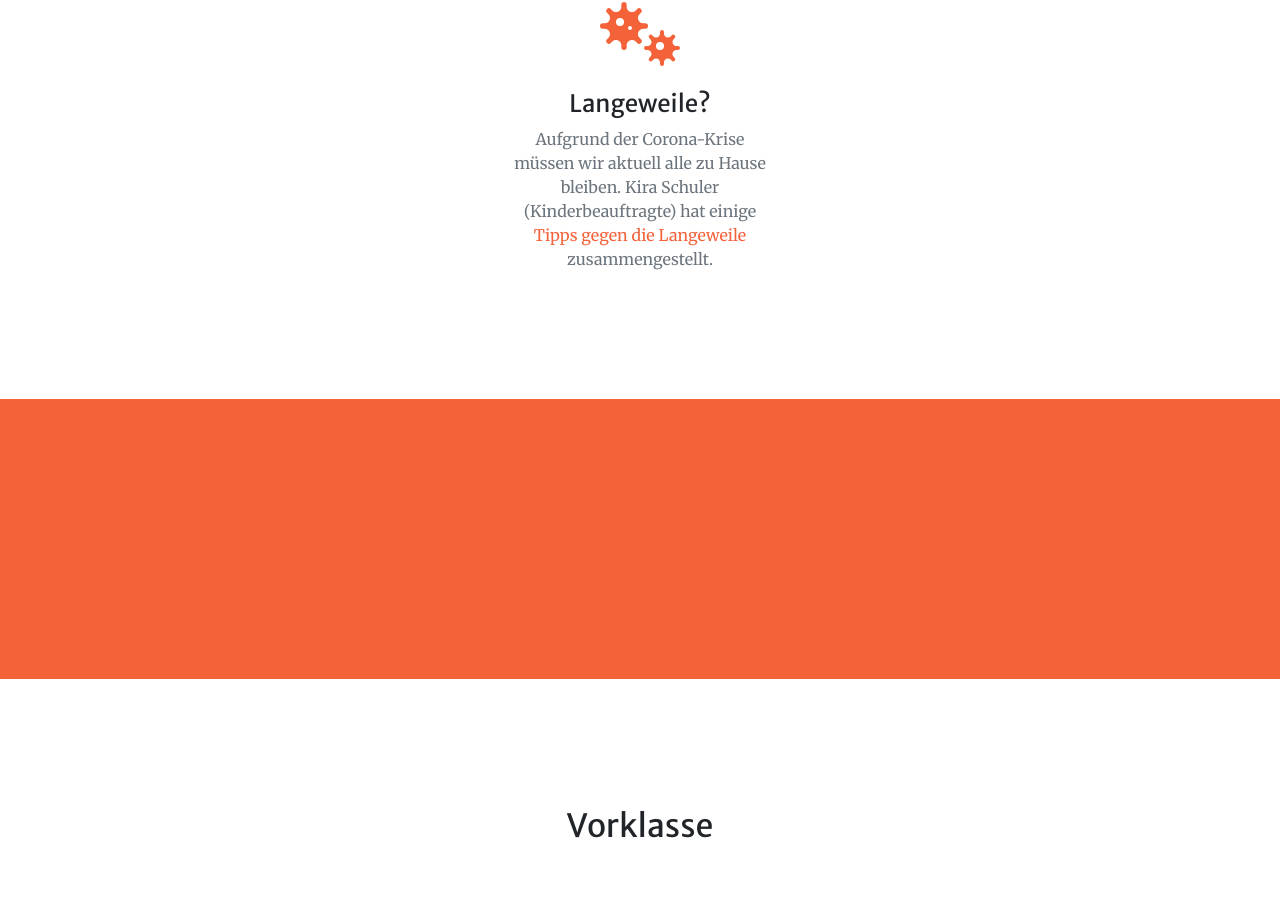
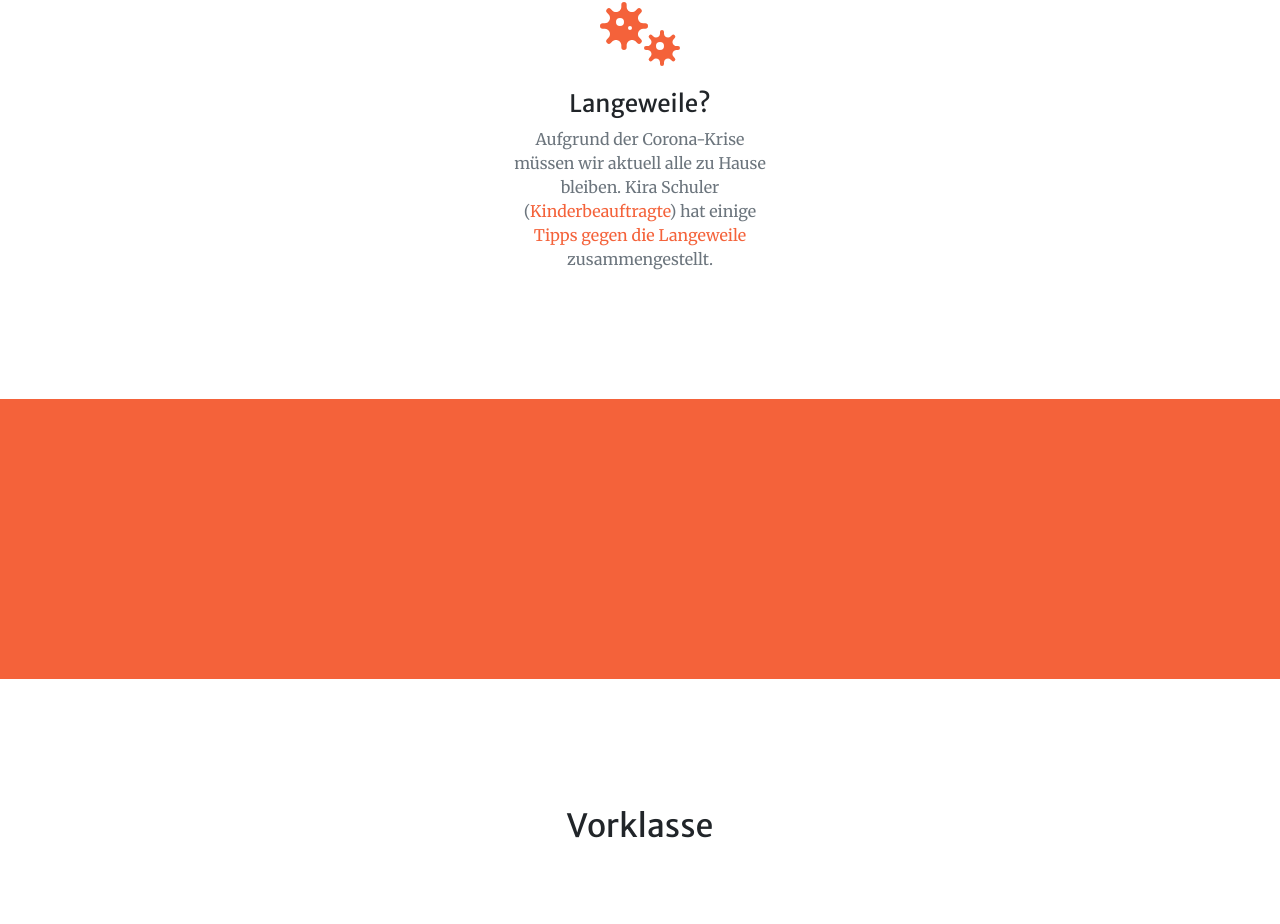
Before and after one commit to elternfuereltern/elternfuereltern.github.io, a plain HTML site: page index.html in a window 1280 px wide. Shown: the part 1613-2537 px from the top of the page. Drawn offline with nearby package versions, Linux system fonts and the light colour scheme.

Commit message:
Link für Kinderbeauftragte

```diff
--- a/index.html
+++ b/index.html
@@ -79,7 +79,10 @@
 					<i class="fas fa-4x fa-viruses text-primary mb-4"></i>
 					<h3 class="h4 mb-2">Langeweile?</h3>
 					<p class="text-muted mb-0">Aufgrund der Corona-Krise müssen wir aktuell alle zu Hause bleiben.
-						Kira Schuler (Kinderbeauftragte) hat einige <a href="assets/pdf/TippsLangeweile.pdf">Tipps gegen die Langeweile</a> zusammengestellt.</p>
+						Kira Schuler
+						(<a target="_blank" href="https://kinderbeauftragte-frankfurt.de/index.php/ihr-stadtteil/eckenheim">Kinderbeauftragte</a>)
+						hat einige <a href="assets/pdf/TippsLangeweile.pdf">Tipps gegen die Langeweile</a> zusammengestellt.
+					</p>
 				</div>
 			</div>
 		</div>
```
